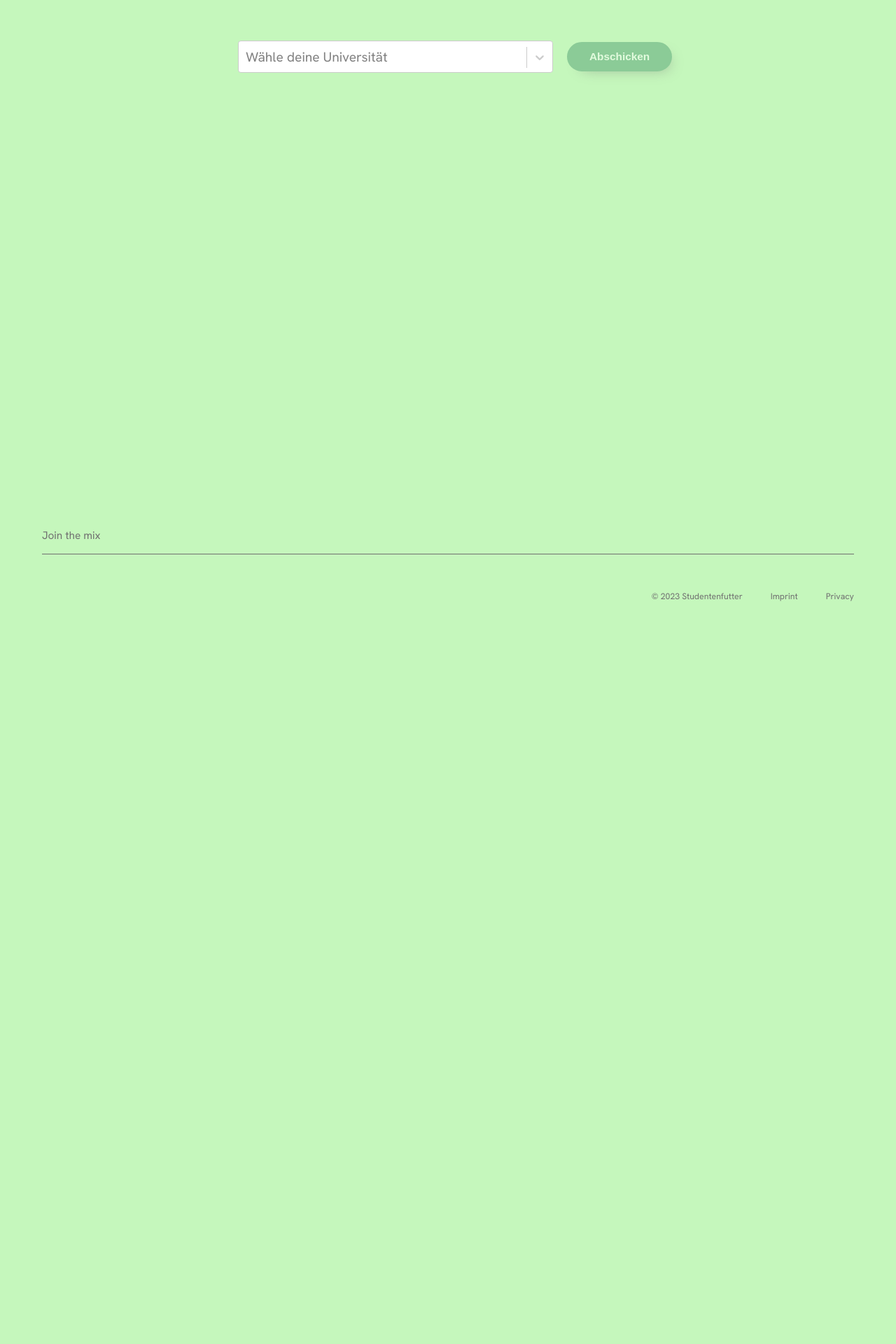
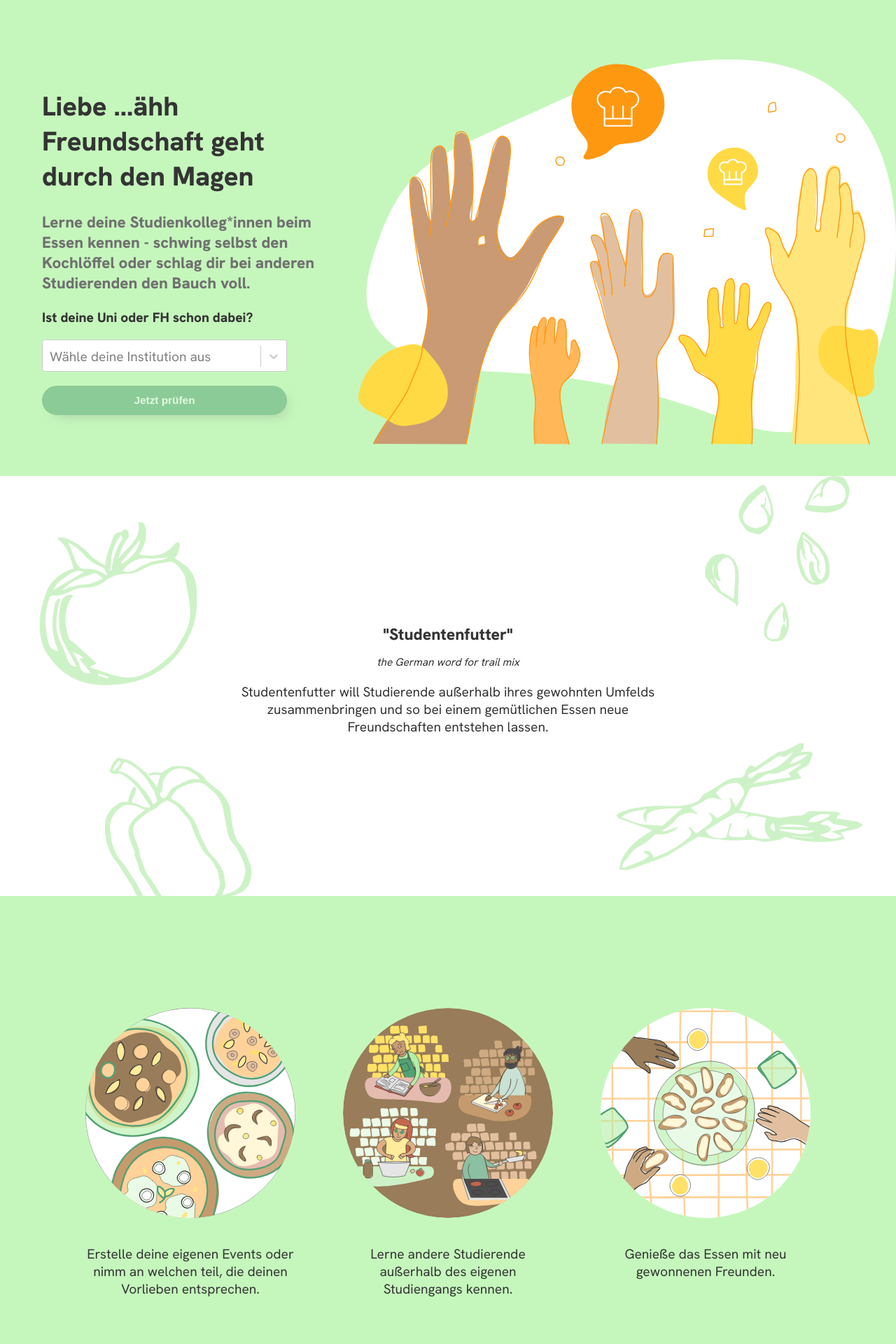
Before and after one commit to bachelor-project-mmp3/mmp3, a Next.js app: page /landingpage in a window 1280 px wide. Shown: the part 120-2040 px from the top of the page at 70% size. Before the commit the page ends 1052 px from the top, so only its background shows below. Built offline with nearby package versions, Linux system fonts and the light colour scheme; no server answers.

Commit message:
Implement Landingpage content and fix styles of Steps

```diff
--- a/components/organisms/LandingpageHeader.tsx
+++ b/components/organisms/LandingpageHeader.tsx
@@ -2,6 +2,7 @@ import React, { ReactNode } from 'react';
 import styled from 'styled-components';
 import Logo from '../../public/images/logo.svg';
 import { signIn, signOut, useSession } from 'next-auth/react';
+import Image from 'next/image';
 
 interface LandingPageHeaderProps {
     children: ReactNode;
@@ -41,7 +42,33 @@ export const LandingPageHeader: React.FC<LandingPageHeaderProps> = ({
                         </>
                     )}
                 </Navbar>
-                {children}
+                <WrapperContent>
+                    <WrapperContentItem>{children}</WrapperContentItem>
+                    <WrapperContentItem>
+                        <MobileImageWrapper>
+                            <MobileImage
+                                src={'/images/hands_mobile.svg'}
+                                alt="Image"
+                                fill
+                                sizes="100"
+                                style={{
+                                    objectFit: 'fill',
+                                }}
+                            />
+                        </MobileImageWrapper>
+                        <DesktopImageWrapper>
+                            <DesktopImage
+                                src={'/images/hands_desktop.svg'}
+                                alt="Image"
+                                fill
+                                sizes="100"
+                                style={{
+                                    objectFit: 'fill',
+                                }}
+                            />
+                        </DesktopImageWrapper>
+                    </WrapperContentItem>
+                </WrapperContent>
             </Wrapper>
         </>
     );
@@ -84,3 +111,84 @@ const Wrapper = styled.div`
     flex-direction: column;
     justify-content: space-between;
 `;
+
+const WrapperContent = styled.div`
+    display: flex;
+    flex-wrap: wrap;
+    align-items: center;
+    height: 90vh;
+`;
+
+const WrapperContentItem = styled.div`
+    width: 100%;
+    @media ${(props) => props.theme.breakpoint.tablet} {
+        width: 40%;
+        &:nth-child(2) {
+            align-self: flex-end;
+            width: 60%;
+        }
+    }
+    &:nth-child(2) {
+        display: flex;
+        align-self: flex-end;
+    }
+`;
+
+const ButtonWrapperDesktop = styled.div`
+    display: none;
+    @media ${(props) => props.theme.breakpoint.tablet} {
+        display: block;
+        margin-top: 50px;
+`;
+
+const ButtonWrapperMobile = styled.div`
+    position: fixed;
+    z-index: 1;
+    left: 50%;
+    bottom: 0;
+    transform: translate(-50%);
+    margin: 30px 0px;
+    @media ${(props) => props.theme.breakpoint.tablet} {
+        display: none;
+`;
+
+const MobileImage = styled(Image)`
+    display: block;
+    @media ${({ theme }) => theme.breakpoint.tablet} {
+        display: none;
+    }
+`;
+
+const DesktopImage = styled(Image)`
+    display: none;
+    @media ${({ theme }) => theme.breakpoint.tablet} {
+        display: block;
+        height: 10vh;
+    }
+`;
+
+const TextWrapper = styled.div`
+    margin: 30px;
+    @media ${({ theme }) => theme.breakpoint.tablet} {
+        margin: 60px;
+    }
+`;
+
+const MobileImageWrapper = styled.div`
+    position: relative;
+    width: 100%;
+    height: 60vh;
+    @media ${({ theme }) => theme.breakpoint.tablet} {
+        display: none;
+    }
+`;
+
+const DesktopImageWrapper = styled.div`
+    position: relative;
+    width: 100%;
+    height: 100vh;
+    display: none;
+    @media ${({ theme }) => theme.breakpoint.tablet} {
+        display: block;
+    }
+`;
--- a/components/organisms/Steps.tsx
+++ b/components/organisms/Steps.tsx
@@ -4,28 +4,35 @@ import Bubble1 from '../../public/images/bubble-1.svg';
 import Bubble2 from '../../public/images/bubble-2.svg';
 import Bubble3 from '../../public/images/bubble-3.svg';
 
-export const Steps = () => {
+interface StepsProps {
+    german?: boolean;
+}
+
+export const Steps: React.FC<StepsProps> = ({ german }) => {
     return (
         <Wrapper>
             <WrapperItem>
                 <Bubble1 />
                 <StyledText>
-                    Create your own events or join ones that suit your
-                    preferences.
+                    {german
+                        ? 'Erstelle deine eigenen Events oder nimm an welchen teil, die deinen Vorlieben entsprechen.'
+                        : 'Create your own events or join ones that suit your preferences.'}
                 </StyledText>
             </WrapperItem>
             <WrapperItem>
                 <Bubble2 />
                 <StyledText>
-                    Get to know to other students outside of your own degree
-                    programm
+                    {german
+                        ? 'Lerne andere Studierende außerhalb des eigenen Studiengangs kennen.'
+                        : 'Get to know to other students outside of your own degree programm.'}
                 </StyledText>
             </WrapperItem>
             <WrapperItem>
                 <Bubble3 />
                 <StyledText>
-                    Enjoy meals with newfound friends and create lasting
-                    connections
+                    {german
+                        ? 'Genieße das Essen mit neu gewonnenen Freunden.'
+                        : 'Enjoy meals with newfound friends and create lasting connections'}
                 </StyledText>
             </WrapperItem>
         </Wrapper>
@@ -40,6 +47,8 @@ const Wrapper = styled.div`
     flex-wrap: wrap;
     @media ${(props) => props.theme.breakpoint.tablet} {
         padding: 60px;
+        justify-content: center;
+        gap: 20px;
     }
 `;
 
@@ -50,11 +59,13 @@ const WrapperItem = styled.div`
     flex-direction: column;
     align-items: center;
     @media ${(props) => props.theme.breakpoint.tablet} {
-        width: 33%;
+        flex-basis: 30%;
+        width: fit-content;
     }
 `;
 
 const StyledText = styled.p`
     text-align: center;
-    padding: 20px 50px;
+    padding: 20px 0;
+    width: 300px;
 `;
--- a/pages/landingpage/index.tsx
+++ b/pages/landingpage/index.tsx
@@ -7,12 +7,14 @@ import { useRouter } from 'next/router';
 import { Footer } from '../../components/organisms/Footer';
 import { signIn } from 'next-auth/react';
 import { LandingPageHeader } from '../../components/organisms/LandingpageHeader';
+import { Quote } from '../../components/organisms/Quote';
+import { Steps } from '../../components/organisms/Steps';
+import Head from 'next/head';
 
 const Landingpage = () => {
     const [university, setUniversity] = useState<string | undefined>();
     const [success, setSuccess] = useState(false);
 
-    console.log(university, 'university');
     const router = useRouter();
 
     const onSubmit = async () => {
@@ -34,19 +36,18 @@ const Landingpage = () => {
     };
 
     const customStyles = {
-        control: (provided, state) => ({
+        control: (provided) => ({
             ...provided,
             minHeight: '46px',
             height: '46px',
-            width: '450px',
         }),
 
-        valueContainer: (provided, state) => ({
+        valueContainer: (provided) => ({
             ...provided,
             height: '46px',
         }),
 
-        indicatorsContainer: (provided, state) => ({
+        indicatorsContainer: (provided) => ({
             ...provided,
             height: '46px',
         }),
@@ -54,36 +55,72 @@ const Landingpage = () => {
 
     return (
         <>
+            <Head>
+                <title>{'Studentenfutter'}</title>
+            </Head>
             <LandingPageHeader hideLogin>
+                <>
+                    <TextWrapper>
                         {success ? (
                             <>
-                        {university === 'Fachhochschule Salzburg GmbH' ||
-                        university === 'Fachhochschule Salzburg (Puch)' ? (
-                            <Wrapper>
-                                <div>
+                                {university ===
+                                    'Fachhochschule Salzburg GmbH' ||
+                                university ===
+                                    'Fachhochschule Salzburg (Puch)' ? (
+                                    <>
+                                        <h1>
                                             {
-                                        'Gratuliere, für die Fachhochschule Salzburg gibt es Studentenfutter schon! Starte gleich kostenlos!'
+                                                'Gratuliere, für die Fachhochschule Salzburg gibt es Studentenfutter schon!'
                                             }
-                                </div>
+                                        </h1>
+                                        <h2> {'Starte gleich kostenlos!'}</h2>
                                         <Button
                                             variant={'primary'}
                                             onClick={() =>
                                                 signIn('fhs', {
-                                            callbackUrl: '/api/auth/signin',
+                                                    callbackUrl:
+                                                        '/api/auth/signin',
                                                 })
-                                    }>
+                                            }
+                                            width={50}>
                                             {'Login'}
                                         </Button>
-                            </Wrapper>
+                                    </>
                                 ) : (
-                            <Wrapper>Vielen Dank!</Wrapper>
+                                    <>
+                                        <h1>
+                                            {
+                                                'Leider ist deine Institution noch nicht verfügbar!'
+                                            }
+                                        </h1>
+                                        <Subtitle>
+                                            {
+                                                'Wir bedanken uns für dein Interesse. Wir wenden uns an deine Institution, damit auch ihr in Zukunft Studentenfutter verwenden könnt.'
+                                            }
+                                        </Subtitle>
+                                    </>
                                 )}
                             </>
                         ) : (
+                            <>
+                                <h1>
+                                    {
+                                        'Liebe ...ähh Freundschaft geht durch den Magen'
+                                    }
+                                </h1>
+                                <Subtitle>
+                                    {
+                                        'Lerne deine Studienkolleg*innen beim Essen kennen - schwing selbst den Kochlöffel oder schlag dir bei anderen Studierenden den Bauch voll.'
+                                    }
+                                </Subtitle>
+                                <Question>
+                                    {'Ist deine Uni oder FH schon dabei?'}
+                                </Question>
+
                                 <FormWrapper>
                                     <Select
                                         options={universities}
-                            placeholder="Wähle deine Universität"
+                                        placeholder="Wähle deine Institution aus"
                                         theme={(theme) => ({
                                             ...theme,
                                             colors: {
@@ -93,18 +130,28 @@ const Landingpage = () => {
                                             },
                                         })}
                                         styles={customStyles}
-                            onChange={(value) => setUniversity(value.value)}
+                                        onChange={(value) =>
+                                            setUniversity(value.value)
+                                        }
                                     />
                                     <Button
                                         disabled={university === undefined}
                                         onClick={onSubmit}
                                         variant="primary">
-                            Abschicken
+                                        {'Jetzt prüfen'}
                                     </Button>
                                 </FormWrapper>
+                            </>
                         )}
+                    </TextWrapper>
+                </>
             </LandingPageHeader>
-
+            <Quote
+                title="Studentenfutter"
+                subtitle="the German word for trail mix"
+                text="Studentenfutter will Studierende außerhalb ihres gewohnten Umfelds zusammenbringen und so bei einem gemütlichen Essen neue Freundschaften entstehen lassen."
+            />
+            <Steps german />
             <Footer />
         </>
     );
@@ -112,16 +159,37 @@ const Landingpage = () => {
 
 export default Landingpage;
 
-const Wrapper = styled.div`
+const FormWrapper = styled.div`
+    display: flex;
+    gap: 20px;
+    flex-direction: column;
+    max-width: 350px;
+    width: 100%;
     margin: auto;
-    text-align: center;
+
+    @media ${({ theme }) => theme.breakpoint.tablet} {
+        margin: initial;
+    }
 `;
 
-const FormWrapper = styled.div`
-    width: 600px;
-    display: flex;
-    gap: 20px;
-    align-items: center;
-    margin: auto;
-    margin-top: 100px;
+const TextWrapper = styled.div`
+    margin: 0 30px 10px;
+
+    @media ${({ theme }) => theme.breakpoint.tablet} {
+        margin: 60px;
+    }
 `;
+
+const Subtitle = styled.h3`
+    color: ${({ theme }) => theme.darkGrey};
+`;
+
+const Question = styled.p`
+    margin-top: 20px;
+    text-align: center;
+    font-weight: 800;
+
+    @media ${({ theme }) => theme.breakpoint.tablet} {
+        text-align: left;
+    }
+`;
```
Also changed, not shown: pages/index.tsx (+3 -88 lines). Lines whose indentation alone changed are shown as unchanged.
